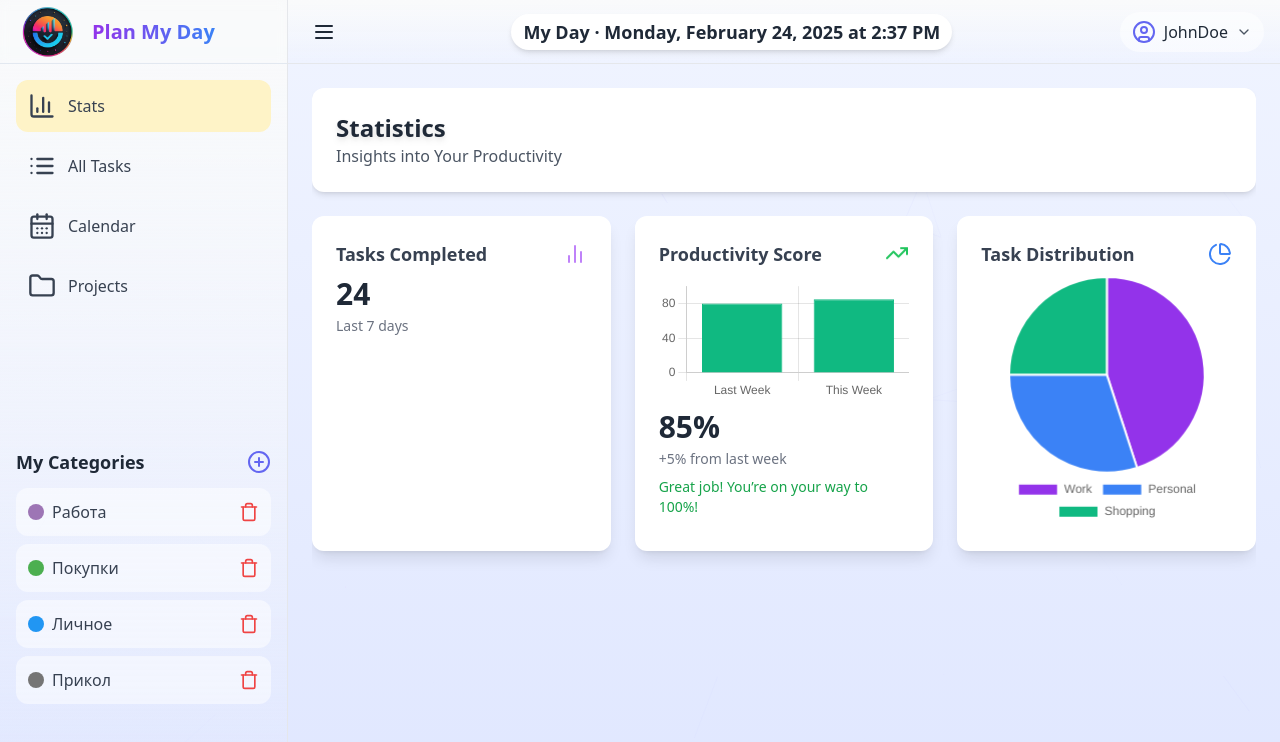
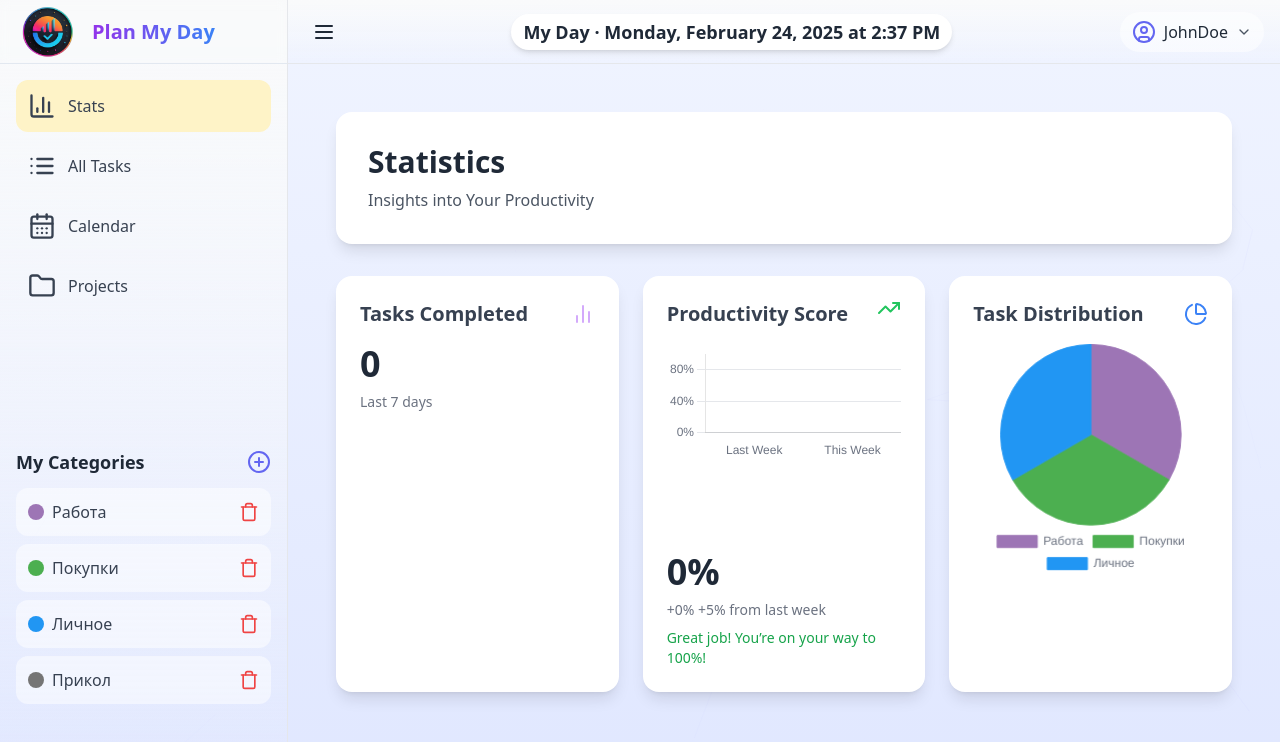
Before and after one commit to Vlados-XiMiK/Plan-My-Day-UI, a Next.js app: page /dashboard/stats in a window 1280 px wide. Shown: the top 742 px of the page. Built offline with nearby package versions, Linux system fonts and the light colour scheme.

Commit message:
update statistic page and fixed bugs

```diff
--- a/src/components/main/Sidebar.tsx
+++ b/src/components/main/Sidebar.tsx
@@ -139,7 +139,6 @@ export default function Sidebar({ isVisible, isCollapsed }: SidebarProps) {
           {isLoading ? (
             <div className="flex flex-col items-center justify-center">
               <div className="w-8 h-8 border-4 border-t-purple-600 border-gray-200 dark:border-gray-700 rounded-full animate-spin"></div>
-              <p className="mt-2 text-sm text-gray-600 dark:text-gray-400">{'Loading...'}</p>
             </div>
           ) : (
             <div className="max-h-64 overflow-y-auto">
--- a/src/components/main/Stats.tsx
+++ b/src/components/main/Stats.tsx
@@ -1,130 +1,357 @@
-"use client";
+'use client';
 
-import { BarChart2, PieChart, TrendingUp } from "lucide-react";
-import { Chart } from "react-chartjs-2";
+import { useState, useEffect } from 'react';
+import { BarChart2, PieChart, TrendingUp, AlertCircle } from 'lucide-react';
+import { Chart } from 'react-chartjs-2';
 import {
   Chart as ChartJS,
   BarElement,
+  BarController,
+  PieController,
   CategoryScale,
   LinearScale,
   ArcElement,
   Tooltip,
+  TooltipItem,
   Legend,
-} from "chart.js";
-import { useLanguage } from "@/contexts/LanguageContext"; // Імпортуємо хук для мови
-import en from "@/translations/en.json"; // Англійські переклади
-import uk from "@/translations/uk.json"; // Українські переклади
+} from 'chart.js';
+import { motion, MotionProps } from 'framer-motion';
+import { HTMLAttributes } from 'react'
+import { useLanguage } from '@/contexts/LanguageContext';
+import { useNotification } from '@/contexts/notification-context';
+import en from '@/translations/en.json';
+import uk from '@/translations/uk.json';
+import { fetchTasks, fetchCategories, Category } from '@/data/tasks';
+import { Task } from '@/types';
 
-// Регистрация компонентов Chart.js
-ChartJS.register(BarElement, CategoryScale, LinearScale, ArcElement, Tooltip, Legend);
+// Register Chart.js components
+ChartJS.register(BarElement, BarController, PieController, CategoryScale, LinearScale, ArcElement, Tooltip, Legend);
+
+// type for motion.div
+type MotionDivProps = MotionProps & HTMLAttributes<HTMLDivElement>
 
 export default function StatsView() {
-  // Отримуємо мову з контексту
   const { language } = useLanguage();
-  const t = language === "uk" ? uk : en; // Вибираємо переклади залежно від мови
+  const { addNotification } = useNotification();
+  const t = language === 'uk' ? uk : en;
+  const [tasks, setTasks] = useState<Task[]>([]);
+  const [categories, setCategories] = useState<Category[]>([]);
+  const [isLoading, setIsLoading] = useState(true);
+  const [error, setError] = useState<string | null>(null);
 
-  // Дані для графіків
+  // Fetch tasks and categories
+  useEffect(() => {
+    async function loadData() {
+      try {
+        const [loadedTasks, loadedCategories] = await Promise.all([fetchTasks(), fetchCategories()]);
+        setTasks(loadedTasks);
+        setCategories(loadedCategories);
+        setError(null);
+      } catch (error) {
+        console.error('Error loading data:', error);
+        setError('Failed to load statistics data.');
+        addNotification('error', 'Load Failed', 'Failed to load statistics data.');
+      } finally {
+        setIsLoading(false);
+      }
+    }
+    loadData();
+  }, [addNotification, t]);
+
+  // Helper to get tasks for a specific week (Monday to Sunday)
+  const getTasksForWeek = (weekOffset: number): Task[] => {
+    const now = new Date();
+    const startOfWeek = new Date(now);
+    // Set to Monday of the target week
+    startOfWeek.setDate(now.getDate() - (now.getDay() || 7) + 1 + weekOffset * 7);
+    startOfWeek.setHours(0, 0, 0, 0);
+    const endOfWeek = new Date(startOfWeek);
+    endOfWeek.setDate(startOfWeek.getDate() + 6);
+    endOfWeek.setHours(23, 59, 59, 999);
+
+    return tasks.filter((task) => {
+      const taskDate = new Date(task.date || task.dueDate);
+      return taskDate >= startOfWeek && taskDate <= endOfWeek;
+    });
+  };
+
+  // Calculate statistics
+  const tasksCompletedLast7Days = tasks.filter((task) => {
+    const taskDate = new Date(task.date || task.dueDate);
+    const now = new Date();
+    const sevenDaysAgo = new Date(now.getTime() - 7 * 24 * 60 * 60 * 1000);
+    return task.completed && taskDate >= sevenDaysAgo && taskDate <= now;
+  }).length;
+
+  const thisWeekTasks = getTasksForWeek(0);
+  const lastWeekTasks = getTasksForWeek(-1);
+  const thisWeekCompleted = thisWeekTasks.filter((task) => task.completed).length;
+  const lastWeekCompleted = lastWeekTasks.filter((task) => task.completed).length;
+  const thisWeekProductivity =
+    thisWeekTasks.length > 0 ? (thisWeekCompleted / thisWeekTasks.length) * 100 : 0;
+  const lastWeekProductivity =
+    lastWeekTasks.length > 0 ? (lastWeekCompleted / lastWeekTasks.length) * 100 : 0;
+  const productivityChange = thisWeekProductivity - lastWeekProductivity;
+
+  const taskDistribution = categories
+    .map((category) => ({
+      name: category.name,
+      count: tasks.filter((task) => task.category === category.name).length,
+      color: category.color,
+    }))
+    .filter((item) => item.count > 0);
+
+  // Chart data
   const taskDistributionData = {
-    labels: [
-      "Work",
-      "Personal",
-      "Shopping",
-    ],
+    labels: taskDistribution.map((item) => item.name),
     datasets: [
       {
-        data: [45, 30, 25],
-        backgroundColor: ["#9333EA", "#3B82F6", "#10B981"], // Фіолетовий, Синій, Зелений
-        hoverOffset: 4,
+        data: taskDistribution.map((item) => item.count),
+        backgroundColor: taskDistribution.map((item) => item.color),
+        borderColor: taskDistribution.map((item) => item.color),
+        borderWidth: 1,
+        hoverOffset: 20,
       },
     ],
   };
 
   const productivityData = {
-    labels: [
-      t.stats.productivity.lastWeek || "Last Week",
-      t.stats.productivity.thisWeek || "This Week",
-    ],
+    labels: [t.stats.productivity.lastWeek || 'Last Week', t.stats.productivity.thisWeek || 'This Week'],
     datasets: [
       {
-        label: t.stats.productivity.label || "Productivity",
-        data: [80, 85],
-        backgroundColor: "#10B981",
-        borderColor: "#10B981",
+        label: t.stats.productivity.label || 'Productivity',
+        data: [lastWeekProductivity, thisWeekProductivity],
+        backgroundColor: ['#6EE7B7', '#10B981'],
+        borderColor: ['#6EE7B7', '#10B981'],
         borderWidth: 1,
+        borderRadius: 4,
+        barThickness: 40,
       },
     ],
   };
 
+  // Chart options
+  const pieChartOptions = {
+    plugins: {
+      legend: { position: 'bottom' as const, labels: { color: '#6B7280' } },
+      tooltip: {
+        backgroundColor: '#1F2937',
+        titleColor: '#FFFFFF',
+        bodyColor: '#FFFFFF',
+        borderColor: '#4B5563',
+        borderWidth: 1,
+      },
+    },
+    animation: { duration: 1000, easing: 'easeOutQuart' as const },
+  };
+
+  const barChartOptions = {
+    plugins: {
+      legend: { display: false },
+      tooltip: {
+        backgroundColor: '#1F2937',
+        titleColor: '#FFFFFF',
+        bodyColor: '#FFFFFF',
+        borderColor: '#4B5563',
+        borderWidth: 1,
+        callbacks: {
+          label: (context: TooltipItem<'bar'>) => `${(context.raw as number).toFixed(1)}%`,
+        },
+      },
+    },
+    scales: {
+      y: {
+        beginAtZero: true,
+        max: 100,
+        ticks: {
+          color: '#6B7280',
+          callback: function (tickValue: number | string): string {
+            return `${tickValue}%`;
+          },
+        },
+        grid: {
+          color: '#E5E7EB',
+          drawBorder: false,
+        },
+      },
+      x: {
+        ticks: {
+          color: '#6B7280',
+        },
+        grid: {
+          display: false,
+        },
+      },
+    },
+    animation: {
+      duration: 1000,
+      easing: 'easeOutQuart' as const,
+    },
+  };
+
+  // Retry fetch
+  const retryFetch = () => {
+    setIsLoading(true);
+    setError(null);
+    async function loadData() {
+      try {
+        const [loadedTasks, loadedCategories] = await Promise.all([fetchTasks(), fetchCategories()]);
+        setTasks(loadedTasks);
+        setCategories(loadedCategories);
+        setError(null);
+      } catch (error) {
+        console.error('Error loading data:', error);
+        setError('Failed to load statistics data.');
+        addNotification('error', 'Load Failed', 'Failed to load statistics data.');
+      } finally {
+        setIsLoading(false);
+      }
+    }
+    loadData();
+  };
+
+  // Card animation variants
+  const cardVariants = {
+    hidden: { opacity: 0, y: 20 },
+    visible: { opacity: 1, y: 0, transition: { duration: 0.5, ease: 'easeOut' } },
+  };
+
+  // Loading UI
+  if (isLoading) {
     return (
-    <div className="flex flex-col h-full overflow-hidden animate-fadeIn min-h-screen relative">
-      <div className="relative z-20 flex flex-col h-full">
-        <div className="mb-6 bg-white dark:bg-[#2a2a3e] p-6 rounded-lg shadow-md">
-          <h2 className="text-2xl font-bold text-gray-800 dark:text-gray-100 drop-shadow-md">
-            {t.stats.title || "Statistics"}
+      <div className="flex flex-col items-center justify-center h-full bg-gray-100 dark:bg-[#1e1e2f]">
+        <div className="w-12 h-12 border-4 border-t-purple-600 border-gray-200 dark:border-gray-700 rounded-full animate-spin"></div>
+
+      </div>
+    );
+  }
+
+  // Error UI
+  if (error) {
+    return (
+      <div className="flex flex-col items-center justify-center h-full bg-gray-100 dark:bg-[#1e1e2f]">
+        <AlertCircle className="w-12 h-12 text-red-500 mb-4" />
+        <p className="text-red-500 text-lg mb-4">{error}</p>
+        <button
+          onClick={retryFetch}
+          className="px-4 py-2 bg-purple-600 text-white rounded-lg hover:bg-purple-700 transition-colors"
+        >
+          {'Retry'}
+        </button>
+      </div>
+    );
+  }
+
+  return (
+    <div className="flex flex-col h-full min-h-screen px-6 pt-6 pb-[150px] overflow-y-auto">
+      <motion.div
+        className="mb-8 bg-white dark:bg-[#2a2a3e] p-8 rounded-2xl shadow-lg"
+        initial={{ opacity: 0, y: -20 }}
+        animate={{ opacity: 1, y: 0 }}
+        transition={{ duration: 0.5 }}
+        {...({} as MotionDivProps)}
+      >
+        <h2 className="text-3xl font-bold text-gray-800 dark:text-gray-100">
+          {t.stats.title || 'Statistics'}
         </h2>
-          <p className="text-gray-600 dark:text-gray-400">
-            {t.stats.subtitle || "Overview of your task management"}
+        <p className="text-gray-600 dark:text-gray-400 mt-2">
+          {t.stats.subtitle || 'Overview of your task management'}
         </p>
-        </div>
-        <div className="flex-1 overflow-y-auto">
+      </motion.div>
+
       <div className="grid grid-cols-1 md:grid-cols-2 lg:grid-cols-3 gap-6">
-            {/* Завершённые задачи с анимацией */}
-            <div className="bg-white dark:bg-[#2a2a3e] rounded-lg shadow-lg p-6 hover:shadow-xl transition-shadow duration-300">
+        {/* Tasks Completed */}
+        <motion.div
+          className="bg-white dark:bg-[#2a2a3e] rounded-2xl shadow-lg p-6 hover:shadow-xl transition-shadow duration-300"
+          variants={cardVariants}
+          initial="hidden"
+          animate="visible"
+          {...({} as MotionDivProps)}
+        >
           <div className="flex items-center justify-between">
-                <h3 className="text-lg font-semibold text-gray-700 dark:text-gray-200">
-                  {t.stats.tasksCompleted || "Tasks Completed"}
+            <h3 className="text-xl font-semibold text-gray-700 dark:text-gray-200">
+              {t.stats.tasksCompleted || 'Tasks Completed'}
             </h3>
             <BarChart2 className="h-6 w-6 text-purple-500 dark:text-purple-400 animate-pulse" />
           </div>
-              <p className="text-3xl font-bold text-gray-800 dark:text-gray-100 mt-2">24</p>
-              <p className="text-sm text-gray-500 dark:text-gray-400 mt-1">
-                {t.stats.last7Days || "Last 7 days"}
+          <p className="text-4xl font-bold text-gray-800 dark:text-gray-100 mt-4">
+            {tasksCompletedLast7Days}
           </p>
-            </div>
+          <p className="text-sm text-gray-500 dark:text-gray-400 mt-2">
+            {t.stats.last7Days || 'Last 7 days'}
+          </p>
+        </motion.div>
 
-            {/* Оценка продуктивности с графиком */}
-            <div className="bg-white dark:bg-[#2a2a3e] rounded-lg shadow-lg p-6 hover:shadow-xl transition-shadow duration-300">
+        {/* Productivity Score */}
+        <motion.div
+          className="bg-white dark:bg-[#2a2a3e] rounded-2xl shadow-lg p-6 hover:shadow-xl transition-shadow duration-300"
+          variants={cardVariants}
+          initial="hidden"
+          animate="visible"
+          {...({} as MotionDivProps)}
+        >
           <div className="flex items-center justify-between">
-                <h3 className="text-lg font-semibold text-gray-700 dark:text-gray-200">
-                  {t.stats.productivityScore || "Productivity Score"}
+            <h3 className="text-xl font-semibold text-gray-700 dark:text-gray-200">
+              {t.stats.productivityScore || 'Productivity Score'}
             </h3>
             <TrendingUp className="h-6 w-6 text-green-500 dark:text-green-400 animate-bounce" />
           </div>
-              <Chart
-                type="bar"
-                data={productivityData}
-                options={{
-                  plugins: { legend: { display: false } },
-                  scales: { y: { beginAtZero: true, max: 100 } },
-                }}
-                className="mt-2"
-              />
-              <p className="text-3xl font-bold text-gray-800 dark:text-gray-100 mt-2">85%</p>
-              <p className="text-sm text-gray-500 dark:text-gray-400 mt-1">
-                {t.stats.productivityChange || "+5% from last week"}
+          <div className="h-48 mt-4">
+            {productivityData && productivityData.datasets?.length > 0 ? (
+              <Chart type="bar" data={productivityData} options={barChartOptions} />
+            ) : (
+              <p className="text-center text-gray-500 dark:text-gray-400">
+                {'Loading data...'}
               </p>
+            )}
+          </div>
+          <p className="text-4xl font-bold text-gray-800 dark:text-gray-100 mt-4">
+            {thisWeekTasks.length === 0 ? '—' : `${Math.round(thisWeekProductivity)}%`}
+          </p>
+          <p className="text-sm text-gray-500 dark:text-gray-400 mt-2">
+            {thisWeekTasks.length === 0
+              ? 'No tasks this week'
+              : `${
+                  productivityChange >= 0
+                    ? `+${Math.round(productivityChange)}%`
+                    : `${Math.round(productivityChange)}%`
+                } ${t.stats.productivityChange || 'from last week'}`}
+          </p>
+          {thisWeekTasks.length > 0 && (
             <p className="text-sm text-green-600 dark:text-green-400 mt-2 font-medium">
-                {t.stats.productivityMessage || "Great job! You’re on your way to 100%!"}
+              {thisWeekProductivity >= lastWeekProductivity
+                ? t.stats.productivityMessage || 'Great job! You’re on your way to 100%!'
+                : t.stats.productivityDecline || 'Keep going! You can improve next week!'}
             </p>
-            </div>
+          )}
+        </motion.div>
 
-            {/* Распределение задач с круговым графиком */}
-            <div className="bg-white dark:bg-[#2a2a3e] rounded-lg shadow-lg p-6 hover:shadow-xl transition-shadow duration-300">
+        {/* Task Distribution */}
+        <motion.div
+          className="bg-white dark:bg-[#2a2a3e] rounded-2xl shadow-lg p-6 hover:shadow-xl transition-shadow duration-300"
+          variants={cardVariants}
+          initial="hidden"
+          animate="visible"
+          {...({} as MotionDivProps)}
+        >
           <div className="flex items-center justify-between">
-                <h3 className="text-lg font-semibold text-gray-700 dark:text-gray-200">
-                  {t.stats.taskDistribution.title || "Task Distribution"}
+            <h3 className="text-xl font-semibold text-gray-700 dark:text-gray-200">
+              {t.stats.taskDistribution.title || 'Task Distribution'}
             </h3>
             <PieChart className="h-6 w-6 text-blue-500 dark:text-blue-400 animate-spin-slow" />
           </div>
-              <Chart
-                type="pie"
-                data={taskDistributionData}
-                options={{ plugins: { legend: { position: "bottom" } } }}
-                className="mt-2 w-full"
-              />
+          <div className="h-64 mt-4">
+            {taskDistributionData && taskDistributionData.datasets?.length > 0 ? (
+              <Chart type="pie" data={taskDistributionData} options={pieChartOptions} />
+            ) : (
+              <p className="text-center text-gray-500 dark:text-gray-400 mt-8">
+                {taskDistribution.length === 0
+                  ? t.stats.noTasks || 'No tasks available'
+                  : 'Loading data...'}
+              </p>
+            )}
           </div>
-          </div>
-        </div>
+        </motion.div>
       </div>
     </div>
   );
--- a/src/components/main/Tasks.tsx
+++ b/src/components/main/Tasks.tsx
@@ -6,7 +6,7 @@ import TaskCreationPopup from '@/components/main/pop-up/TaskCreationPopup';
 import TaskEditPopup from '@/components/main/pop-up/TaskEditPopup';
 import { useTaskLogic } from '@/lib/useTaskLogic';
 import { Task, User, Group } from '@/types';
-import { fetchTasks, fetchCategories, Category } from '@/data/tasks';
+import { fetchTasks, fetchCategories} from '@/data/tasks';
 
 export default function MainContent() {
   const [tasks, setTasks] = useState<Task[]>([]);
@@ -180,7 +180,6 @@ export default function MainContent() {
     return (
       <div className="flex flex-col items-center justify-center h-full bg-gray-100 dark:bg-[#1e1e2f]">
         <div className="w-12 h-12 border-4 border-t-purple-600 border-gray-200 dark:border-gray-700 rounded-full animate-spin"></div>
-        <p className="mt-4 text-gray-600 dark:text-gray-400">Loading tasks...</p>
       </div>
     );
   }
--- a/src/components/main/calendar/Calendar.tsx
+++ b/src/components/main/calendar/Calendar.tsx
@@ -134,7 +134,7 @@ export default function Calendar() {
       setDirection(null)
     }, 500)
     return () => clearTimeout(timer)
-  }, [animationKey])
+  }, [animationKey, setDirection])
 
   return (
     <div className="bg-white dark:bg-gray-950 rounded-2xl shadow-xl border border-gray-200 dark:border-gray-800 transition-colors duration-300 flex flex-col h-full overflow-hidden">
--- a/src/translations/en.json
+++ b/src/translations/en.json
@@ -155,6 +155,8 @@
     "productivityScore": "Productivity Score",
     "productivityChange": "+5% from last week",
     "productivityMessage": "Great job! You’re on your way to 100%!",
+    "productivityDecline": "Keep going! You can improve next week!",
+    "noTasks": "No tasks available",
     "taskDistribution": {
       "title": "Task Distribution"
     },
--- a/src/translations/uk.json
+++ b/src/translations/uk.json
@@ -155,6 +155,8 @@
     "productivityScore": "Оцінка продуктивності",
     "productivityChange": "+5% порівняно з минулим тижнем",
     "productivityMessage": "Чудова робота! Ви на шляху до 100%!",
+    "productivityDecline": "Продовжуйте! Наступного тижня ви зможете покращити!",
+    "noTasks": "Немає доступних завдань",
     "taskDistribution": {
       "title": "Розподіл завдань"
     },
```
Lines whose indentation alone changed are shown as unchanged.
